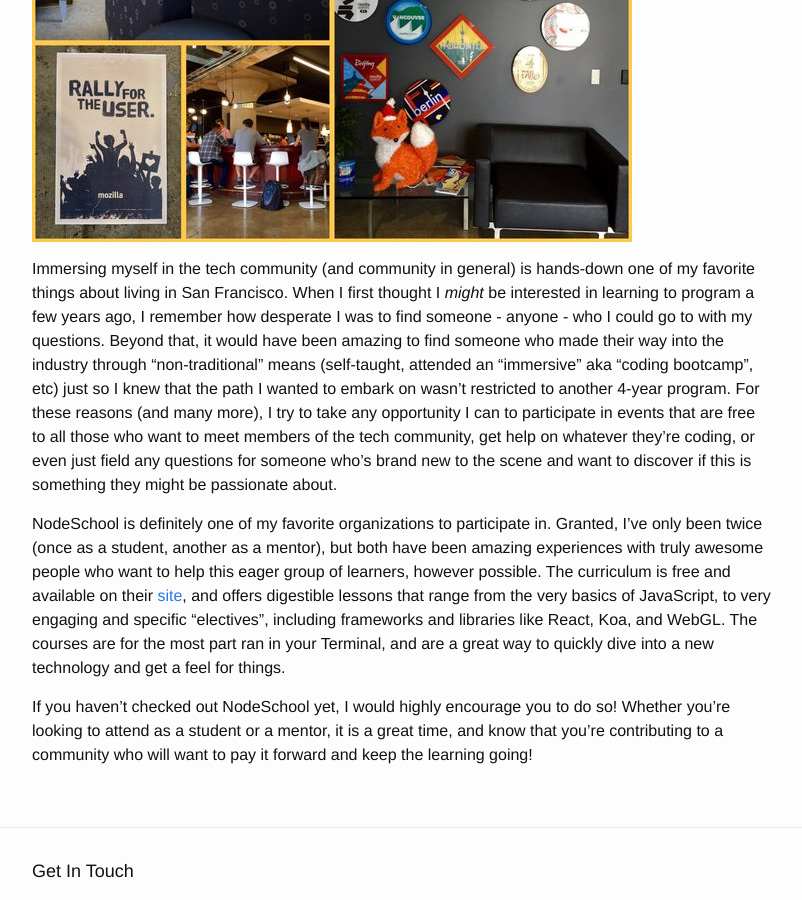
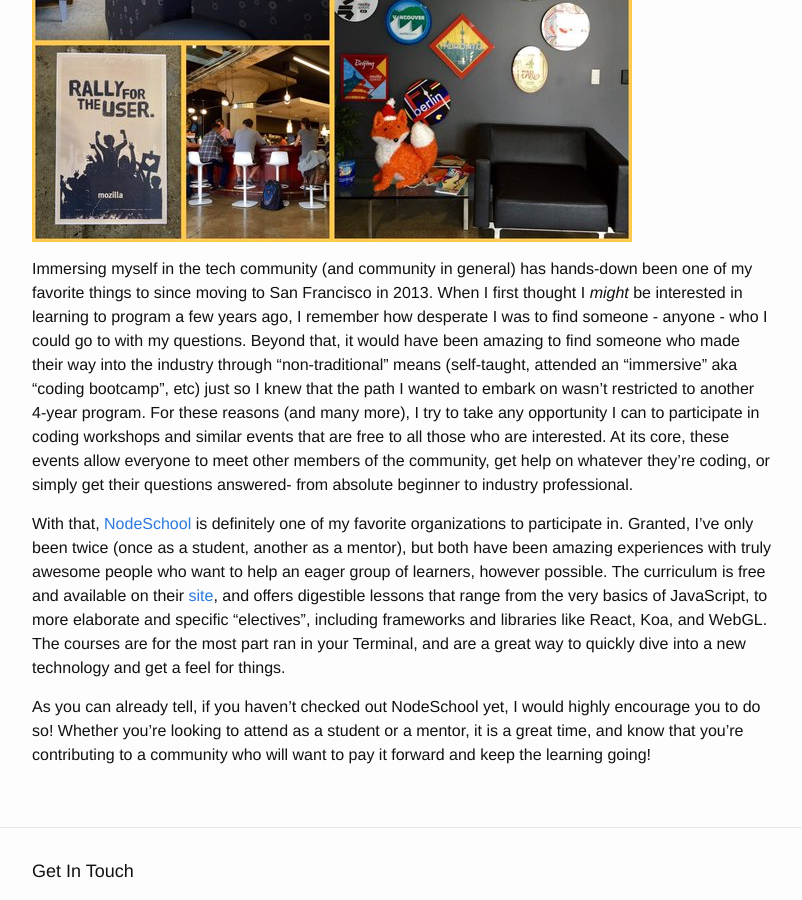
Before and after one commit to gregRV/eqex, a Jekyll site: the page built from _posts/2015-10-25-weekend-mentoring-at-nodeschool.md, in a window 1280 px wide and 900 px high, scrolled down 558 px. Shown: the whole window, without its empty margins (238-1040 px from the left). Built offline with Jekyll 4.4.1, drawn with Linux system fonts in a browser that asks for light colours.

Commit message:
NodeSchool post complete.

```diff
--- a/_posts/2015-10-25-weekend-mentoring-at-nodeschool.md
+++ b/_posts/2015-10-25-weekend-mentoring-at-nodeschool.md
@@ -9,8 +9,8 @@ published: True
 
 ![NodeSchool SF]({{ site.baseurl }}/assets/images/nodeschool.jpg)
 
-Immersing myself in the tech community (and community in general) is hands-down one of my favorite things about living in San Francisco. When I first thought I _might_ be interested in learning to program a few years ago, I remember how desperate I was to find someone - anyone - who I could go to with my questions. Beyond that, it would have been amazing to find someone who made their way into the industry through “non-traditional” means (self-taught, attended an “immersive” aka “coding bootcamp”, etc) just so I knew that the path I wanted to embark on wasn’t restricted to another 4-year program. For these reasons (and many more), I try to take any opportunity I can to participate in events that are free to all those who want to meet members of the tech community, get help on whatever they’re coding, or even just field any questions for someone who’s brand new to the scene and want to discover if this is something they might be passionate about.
+Immersing myself in the tech community (and community in general) has hands-down been one of my favorite things to since moving to San Francisco in 2013. When I first thought I _might_ be interested in learning to program a few years ago, I remember how desperate I was to find someone - anyone - who I could go to with my questions. Beyond that, it would have been amazing to find someone who made their way into the industry through “non-traditional” means (self-taught, attended an “immersive” aka “coding bootcamp”, etc) just so I knew that the path I wanted to embark on wasn’t restricted to another 4-year program. For these reasons (and many more), I try to take any opportunity I can to participate in coding workshops and similar events that are free to all those who are interested. At its core, these events allow everyone to meet other members of the community, get help on whatever they’re coding, or simply get their questions answered- from absolute beginner to industry professional.
 
-NodeSchool is definitely one of my favorite organizations to participate in. Granted, I’ve only been twice (once as a student, another as a mentor), but both have been amazing experiences with truly awesome people who want to help this eager group of learners, however possible. The curriculum is free and available on their [site](http://nodeschool.io/), and offers digestible lessons that range from the very basics of JavaScript, to very engaging and specific “electives”, including frameworks and libraries like React, Koa, and WebGL. The courses are for the most part ran in your Terminal, and are a great way to quickly dive into a new technology and get a feel for things.
+With that, [NodeSchool](http://nodeschool.io/) is definitely one of my favorite organizations to participate in. Granted, I’ve only been twice (once as a student, another as a mentor), but both have been amazing experiences with truly awesome people who want to help an eager group of learners, however possible. The curriculum is free and available on their [site](http://nodeschool.io/), and offers digestible lessons that range from the very basics of JavaScript, to more elaborate and specific “electives”, including frameworks and libraries like React, Koa, and WebGL. The courses are for the most part ran in your Terminal, and are a great way to quickly dive into a new technology and get a feel for things.
 
-If you haven’t checked out NodeSchool yet, I would highly encourage you to do so! Whether you’re looking to attend as a student or a mentor, it is a great time, and know that you’re contributing to a community who will want to pay it forward and keep the learning going!
+As you can already tell, if you haven't checked out NodeSchool yet, I would highly encourage you to do so! Whether you’re looking to attend as a student or a mentor, it is a great time, and know that you’re contributing to a community who will want to pay it forward and keep the learning going!
```
